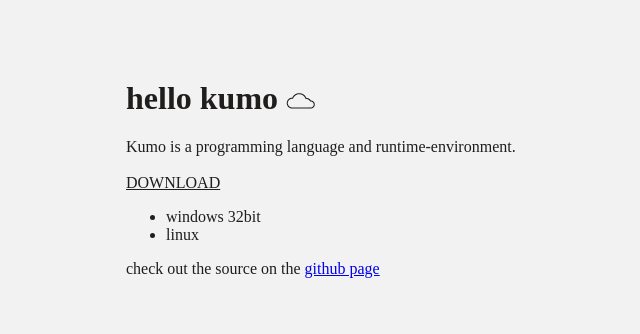
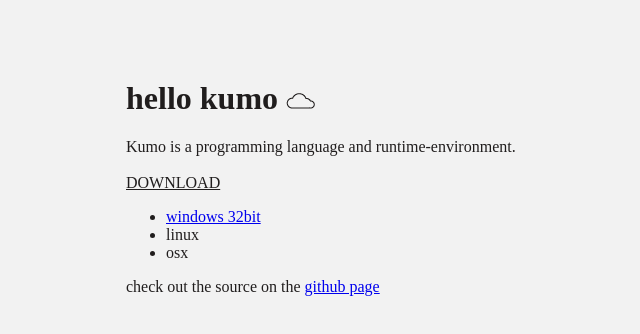
Before and after one commit to goodnekk/kumo, a plain HTML site: page index.html in a window 1280 px wide. Shown: the whole page, without its empty margins (242-882 px from the left). Drawn offline with Linux system fonts and the light colour scheme.

Commit message:
first build

```diff
--- a/index.html
+++ b/index.html
@@ -42,8 +42,9 @@ html, body {
         <div>
             <u>DOWNLOAD</u><br>
             <ul>
-                <li>windows 32bit</li>
+                <li><a href="https://github.com/goodnekk/kumo/releases/download/v0.2/kumo02_win32.zip">windows 32bit</a></li>
                 <li>linux</li>
+                <li>osx</li>
             </ul>
             check out the source on the <a href="https://github.com/goodnekk/kumo">github page</a>
         </div>
```
